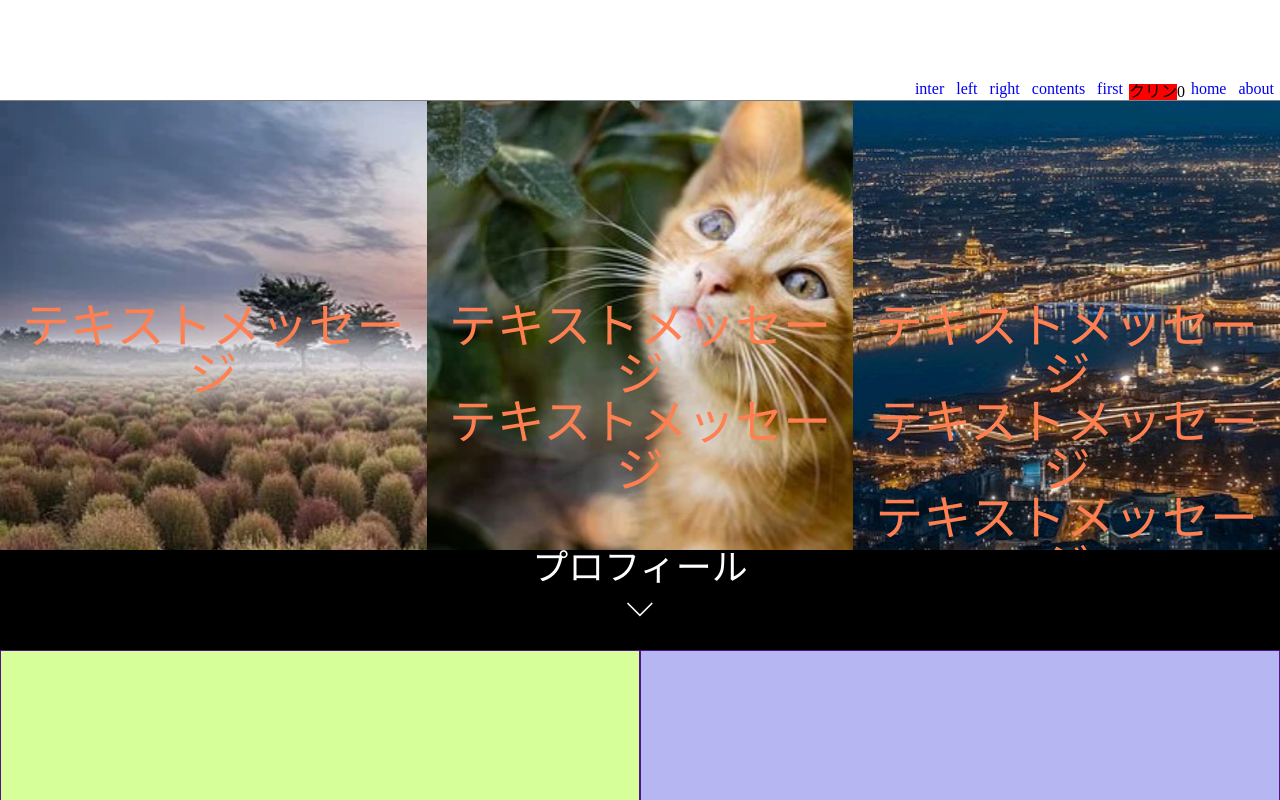
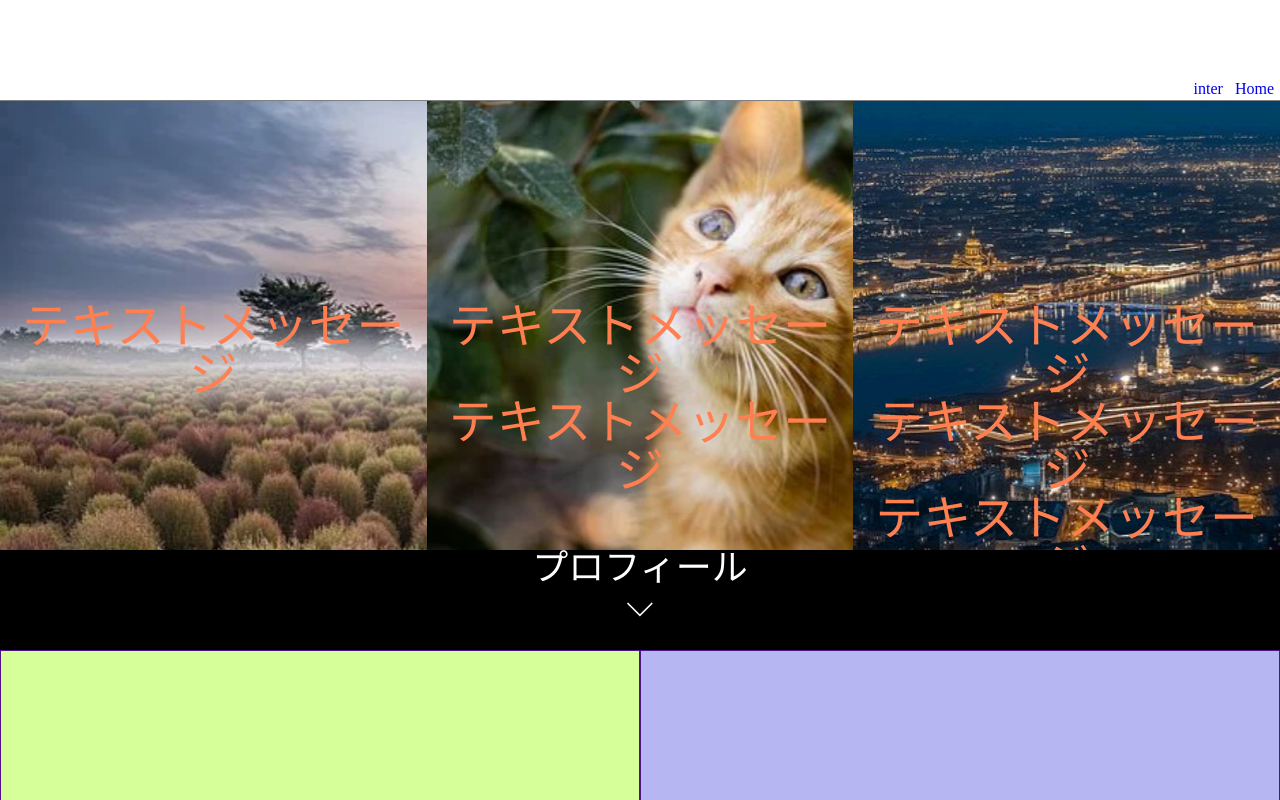
Before and after one commit to yasu828/ap_stage, a Vue app: page / in a window 1280 px wide. Shown: the top 800 px of the page. Built offline with nearby package versions, Linux system fonts and the light colour scheme.

Commit message:
header整理

```diff
--- a/src/components/ex/AppHeader.vue
+++ b/src/components/ex/AppHeader.vue
@@ -4,37 +4,9 @@
     <p class="ppo">
       <a href="inter">inter</a>
     </p>
-    <p class="ppo">
-      <a href="intersection-left">left</a>
-    </p>
-    <p class="ppo">
-      <a href="intersection-right">right</a>
-    </p>
 
     <p class="ppo">
-      <a href="contents">contents</a>
-    </p>
-    <p class="ppo">
-      <a href="first">first</a>
-    </p>
-      <span class="pointer" :class="state.kuri" @click="onClickcolor">クリン</span>
-      {{ state.bin }}
-    <p class="ppo">
-      <router-link
-        to="/"
-      >
-      home
-      </router-link>
-    </p>
-    <!-- <p class="ppo">
-      <router-link
-        to="/ka"
-      >
-      kakaka
-      </router-link>
-    </p> -->
-    <p class="ppo">
-      <a href="/About">about</a>
+      <a href="/">Home</a>
     </p>
   </header>
 </div>
@@ -49,9 +21,6 @@ export default defineComponent({
   components: {},
   setup() {
     const state = reactive({
-      count: 0,
-      kuri:"red",
-      bin: window.scrollY,
     });
 
     return{
```
